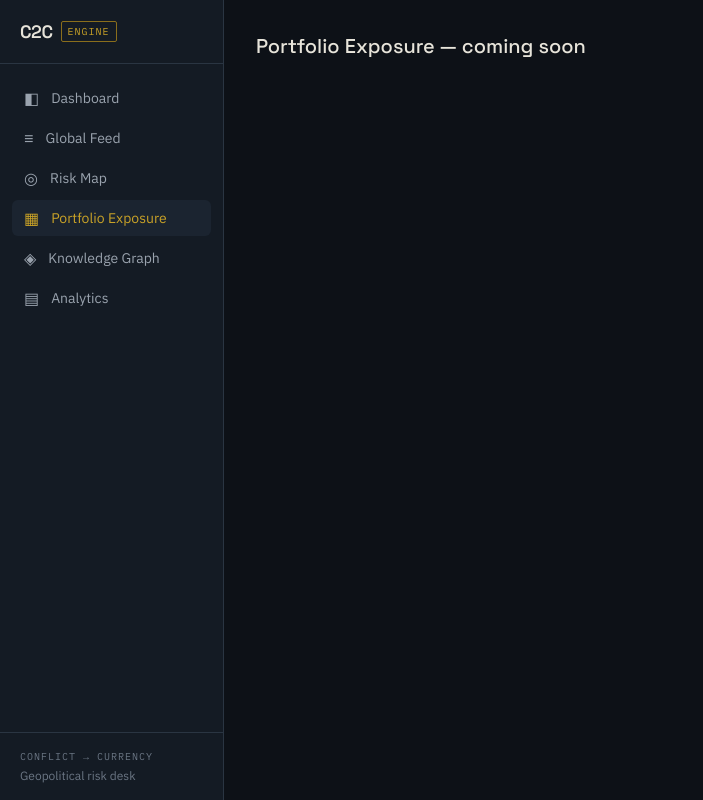
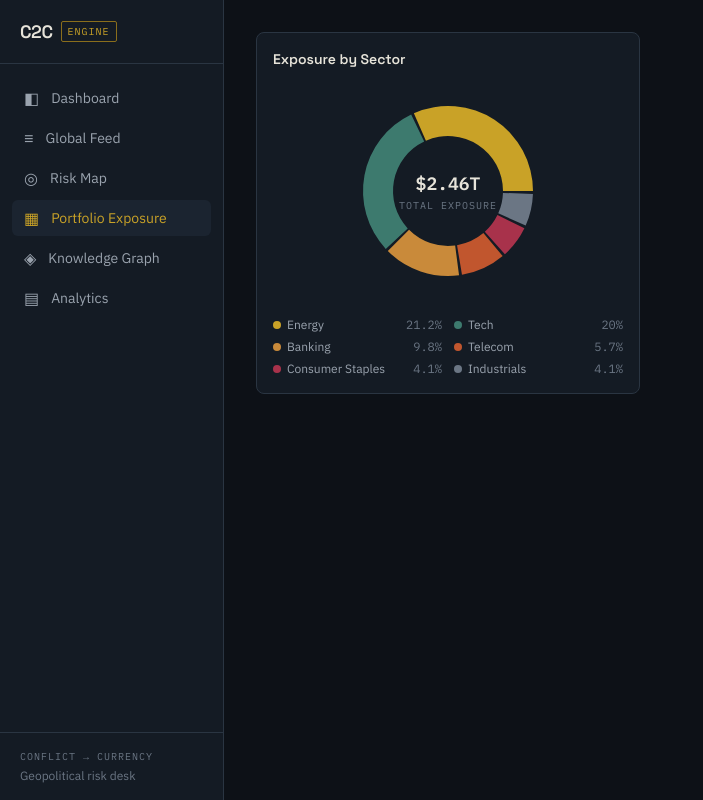
Before and after one commit to KushagraBhargava26/C2C-Engine, a React (Vite) app in the folder frontend/: page /portfolio in a window 1280 px wide. Shown: the whole page, without its empty margins (0-703 px from the left). Built offline with nearby package versions, Linux system fonts and the light colour scheme.

Commit message:
frontend: added portfolio donut chart component

```diff
--- /dev/null
+++ b/frontend/src/components/PortfolioDonut.jsx
@@ -0,0 +1,64 @@
+import { PieChart, Pie, Cell, Tooltip, ResponsiveContainer } from "recharts";
+
+const SLICE_COLORS = ["#C9A227", "#3D7A6E", "#C98A3A", "#C1562E", "#A8324B", "#6B7684", "#3A4757"];
+
+function CustomTooltip({ active, payload }) {
+  if (!active || !payload?.length) return null;
+  const { sector, value } = payload[0].payload;
+  return (
+    <div className="rounded border border-steel-light bg-ink px-2.5 py-1.5 font-mono text-xs text-parchment">
+      {sector}: <span className="text-bullion">{value}%</span>
+    </div>
+  );
+}
+
+export default function PortfolioDonut({ data, totalExposureUsd }) {
+  const totalFormatted = `$${(totalExposureUsd / 1e12).toFixed(2)}T`;
+
+  return (
+    <div className="rounded-lg border border-steel bg-ink-soft p-4">
+      <h2 className="mb-3 font-display text-sm font-semibold text-parchment">
+        Exposure by Sector
+      </h2>
+      <div className="relative" style={{ height: 220 }}>
+        <ResponsiveContainer width="100%" height="100%">
+          <PieChart>
+            <Pie
+              data={data}
+              dataKey="value"
+              nameKey="sector"
+              innerRadius={55}
+              outerRadius={85}
+              paddingAngle={2}
+            >
+              {data.map((entry, idx) => (
+                <Cell key={entry.sector} fill={SLICE_COLORS[idx % SLICE_COLORS.length]} stroke="none" />
+              ))}
+            </Pie>
+            <Tooltip content={<CustomTooltip />} />
+          </PieChart>
+        </ResponsiveContainer>
+
+        <div className="pointer-events-none absolute inset-0 flex flex-col items-center justify-center">
+          <p className="font-mono text-lg font-semibold text-parchment">{totalFormatted}</p>
+          <p className="font-mono text-[10px] uppercase tracking-widest text-parchment-faint">
+            Total exposure
+          </p>
+        </div>
+      </div>
+
+      <div className="mt-4 grid grid-cols-2 gap-x-3 gap-y-1.5">
+        {data.map((entry, idx) => (
+          <div key={entry.sector} className="flex items-center gap-1.5 text-xs">
+            <span
+              className="h-2 w-2 shrink-0 rounded-full"
+              style={{ backgroundColor: SLICE_COLORS[idx % SLICE_COLORS.length] }}
+            />
+            <span className="truncate text-parchment-dim">{entry.sector}</span>
+            <span className="ml-auto font-mono text-parchment-faint">{entry.value}%</span>
+          </div>
+        ))}
+      </div>
+    </div>
+  );
+}
--- a/frontend/src/pages/PortfolioExposure.jsx
+++ b/frontend/src/pages/PortfolioExposure.jsx
@@ -1,3 +1,15 @@
+import PortfolioDonut from "../components/PortfolioDonut.jsx";
+import { getMockPortfolioExposure, getSectorBreakdown } from "../data/mockPortfolio.js";
+
 export default function PortfolioExposure() {
-  return <div className="p-8 text-parchment font-display text-xl">Portfolio Exposure — coming soon</div>;
+  const { totalExposureUsd } = getMockPortfolioExposure();
+  const sectorData = getSectorBreakdown();
+
+  return (
+    <div className="p-8">
+      <div className="max-w-sm">
+        <PortfolioDonut data={sectorData} totalExposureUsd={totalExposureUsd} />
+      </div>
+    </div>
+  );
 }
```
